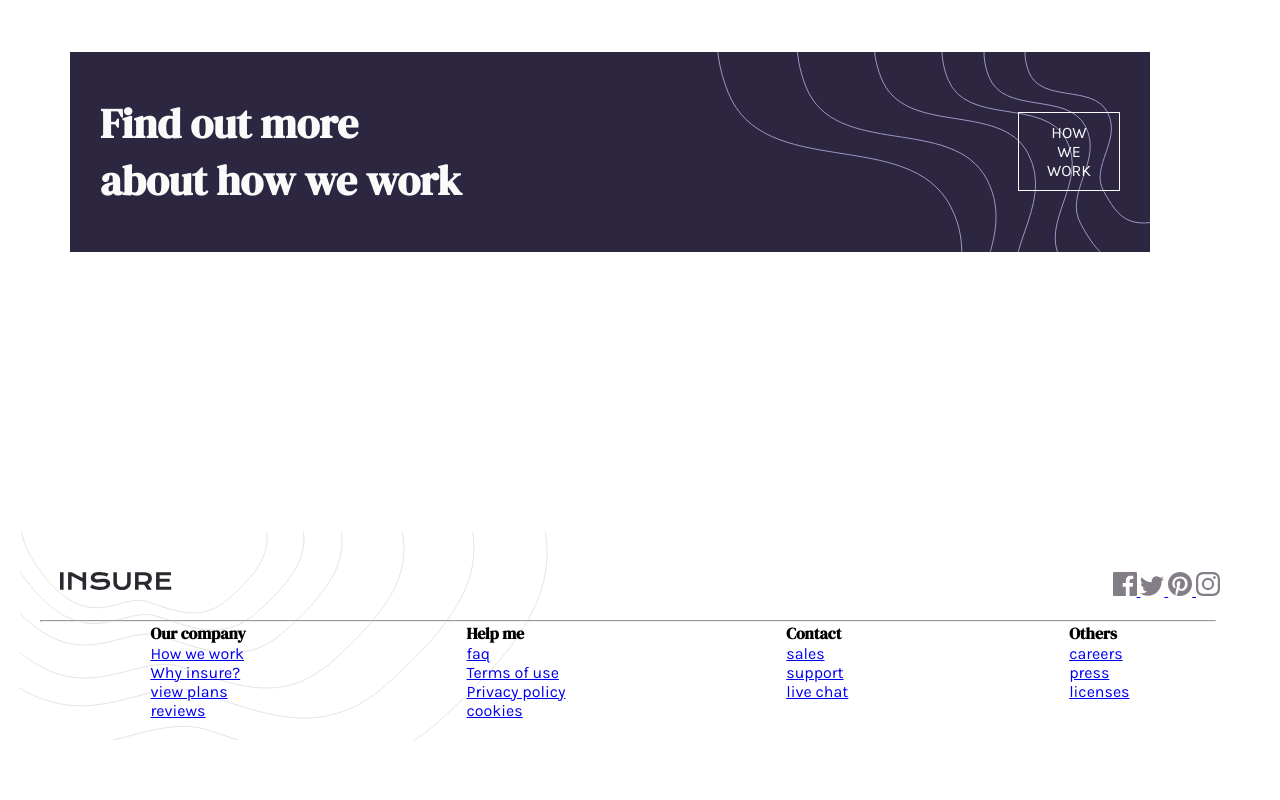
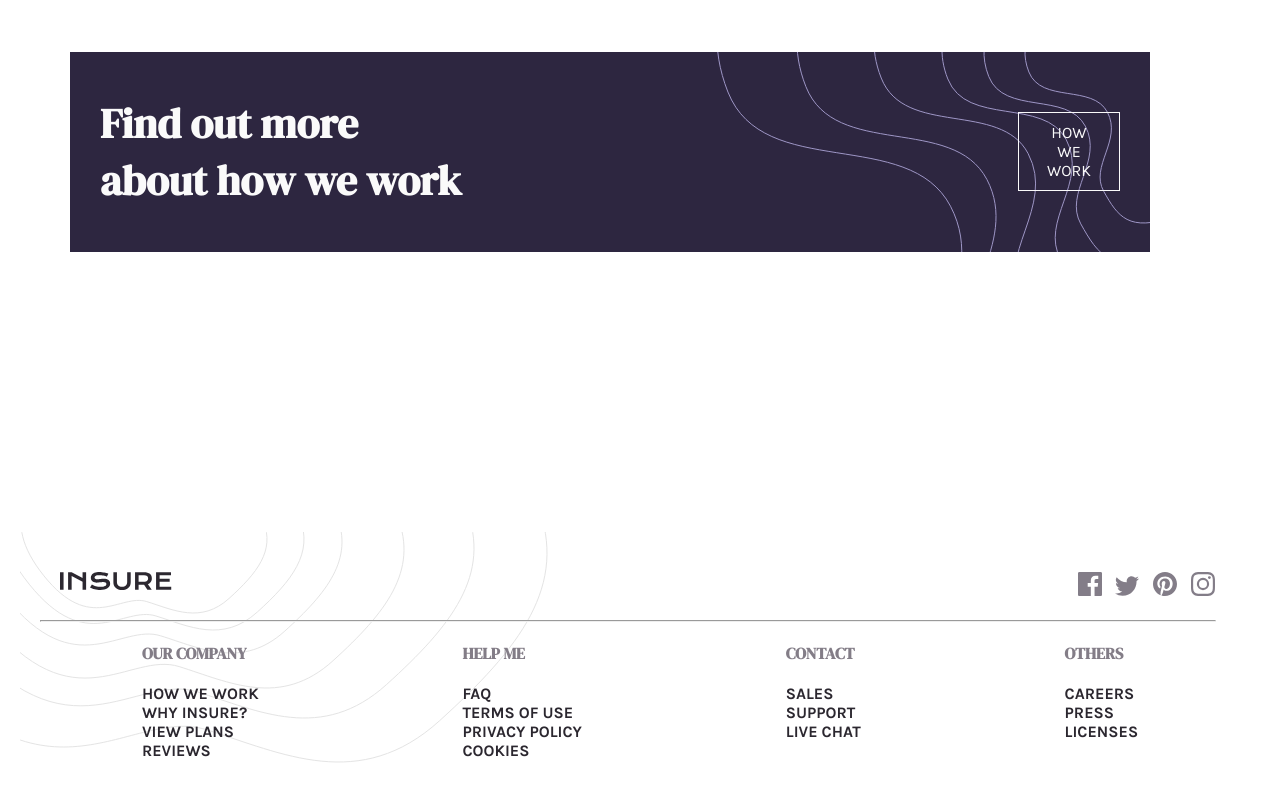
Before and after one commit to ygorhslima/frontend-mentor-exercises-2, a plain HTML site: page insure-landing-page-master/index.html in a window 1280 px wide. Shown: the part 1535-2335 px from the top of the page. Before the commit the page ends 2295 px from the top, so only its background shows below. Drawn offline with Linux system fonts and the light colour scheme.

Commit message:
terminando o footer

```diff
--- a/insure-landing-page-master/style.css
+++ b/insure-landing-page-master/style.css
@@ -170,6 +170,11 @@ footer .logo-footer{
     gap: 10px;
     padding: 20px;
 }
+footer .logo-footer .social a{
+    text-decoration: none;
+    margin: 0px 5px;
+    transition: 0.8s;
+}
 
 footer .content-footer{
     display: flex;
@@ -181,4 +186,19 @@ footer .content-footer{
 footer .content-footer .links-footer{
     display: flex;
     flex-direction: column;
+    text-transform: uppercase;
 }
+footer .content-footer .links-footer h4{
+    color: var(--Gray700);
+    margin: 20px 0px;
+}
+footer .content-footer .links-footer a{
+    text-decoration: none;
+    color: var(--Gray950);
+    text-transform: uppercase;
+    font-weight: bold;
+}
+
+footer .content-footer .links-footer a:hover{
+    text-decoration: underline;
+}
```
